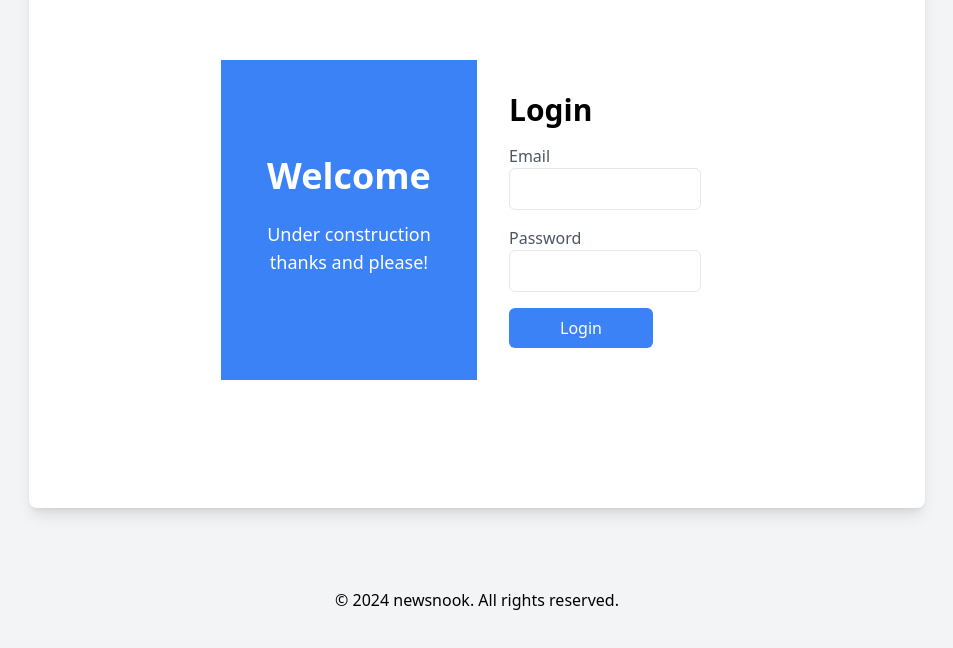
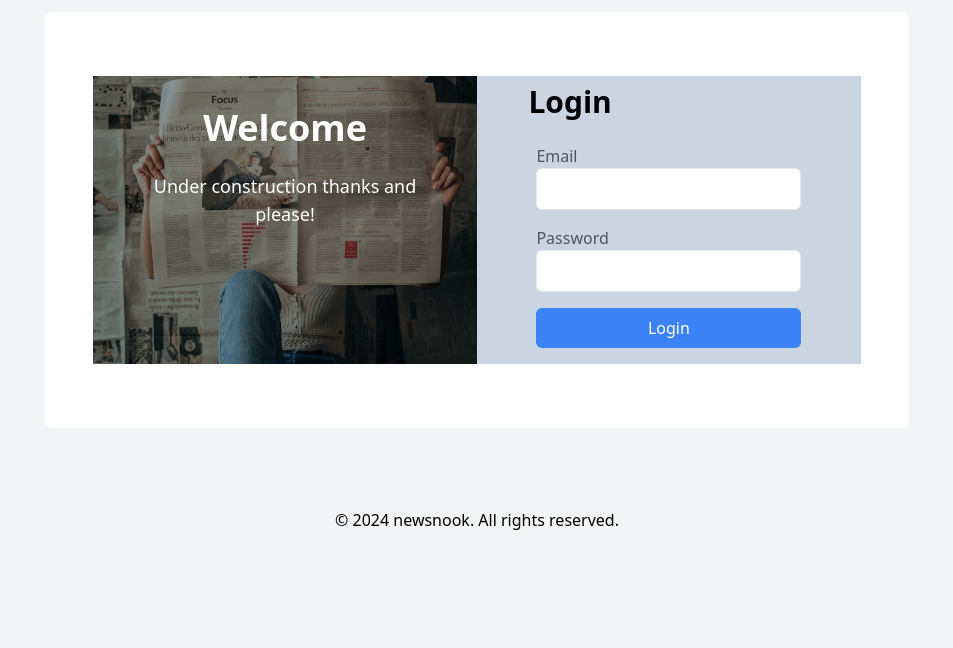
Before and after one commit to ZwingliCaleb/newsnook, a Next.js app: page /login in a window 1280 px wide. Shown: the part 128-776 px from the top of the page, without its empty margins (163-1116 px from the left). Built offline with nearby package versions, Linux system fonts and the light colour scheme.

Commit message:
add bg-image for the login

```diff
--- a/pages/login.tsx
+++ b/pages/login.tsx
@@ -1,7 +1,7 @@
 import Footer from "@/components/Footer";
 import React, { useState } from "react";
 
-const login: React.FC = () => {
+const Login: React.FC = () => {
   const [email, setEmail] = useState('');
   const [password, setPassword] = useState('');
 
@@ -20,18 +20,21 @@ const login: React.FC = () => {
 
   return (
     <div className="min-h-screen flex flex-col items-center justify-center bg-gray-100">
-      <section className="bg-white px-48 py-32 rounded-lg shadow-lg flex md:flex:row md:max-w-4xl">
-        {/*left card*/}
-        <div className="md:w-1/2 w-auto bg-blue-500 text-white flex items-center justify-center">
-          <div className="text-center p-8">
+      <section className="bg-white rounded-lg px-6 py-8 md:px-12 md:py-16 md:max-w-4xl">
+        <div className="flex flex-col md:flex-row rounded-2xl">
+          {/* Left card */}
+          <div className="md:w-1/2 bg-blue-500 text-white bg-cover bg-center relative" style={{ backgroundImage: "url('/images/LoginImage.jpg')"}}>
+            <div className="absolute inset-0 bg-black opacity-40"></div>
+            <div className="text-center p-8 relative z-10">
               <h2 className="text-4xl font-semibold mb-4">Welcome</h2>
               <p className="text-lg p-2">Under construction thanks and please!</p>
             </div>
           </div>
-        {/*right card*/}
-        <div className="md:w-1/2 p-8">
+          {/* Right card */}
+          <div className="md:w-1/2 px-8 flex justify-center items-center bg-slate-300 mt-6 md:mt-0">
+            <div className="w-full md:w-auto p-2">
               <h2 className="text-3xl font-semibold mb-4">Login</h2>
-          <form onSubmit={handleSubmit}>
+              <form onSubmit={handleSubmit} className="p-2">
                 <div className="mb-4">
                   <label htmlFor="email" className="block text-gray-600">Email</label>
                   <input
@@ -56,10 +59,13 @@ const login: React.FC = () => {
                 </div>
                 <button
                   type="submit"
-              className="w-36 bg-blue-500 text-white px-4 py-2 rounded-md focus:outline-none focus:ring focus:border-blue-300">
+                  className="w-full bg-blue-500 text-white px-4 py-2 rounded-md focus:outline-none focus:ring focus:border-blue-300"
+                >
                   Login
                 </button>
               </form>
+            </div>
+          </div>
         </div>
       </section>
       <Footer />
@@ -67,4 +73,4 @@ const login: React.FC = () => {
   );
 };
 
-export default login
+export default Login;
```
Also changed, not shown: public/images/LoginImage.jpg (added). Lines whose indentation alone changed are shown as unchanged.
